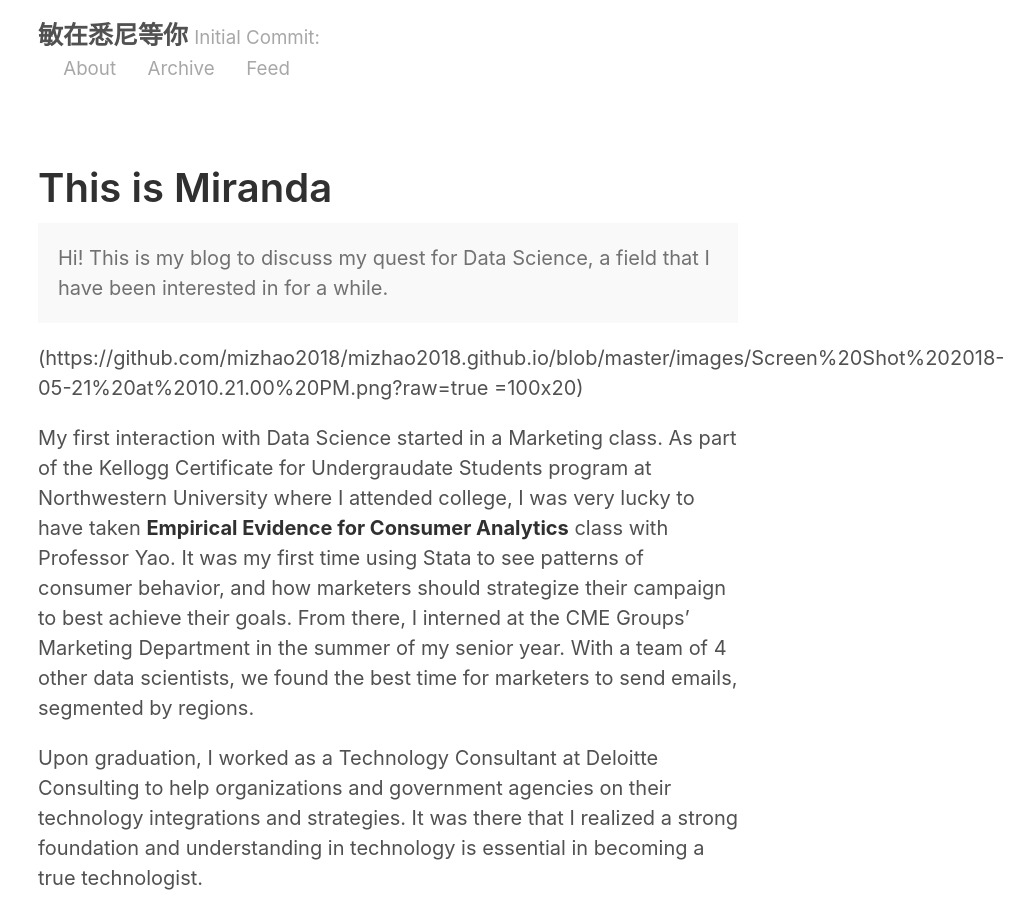
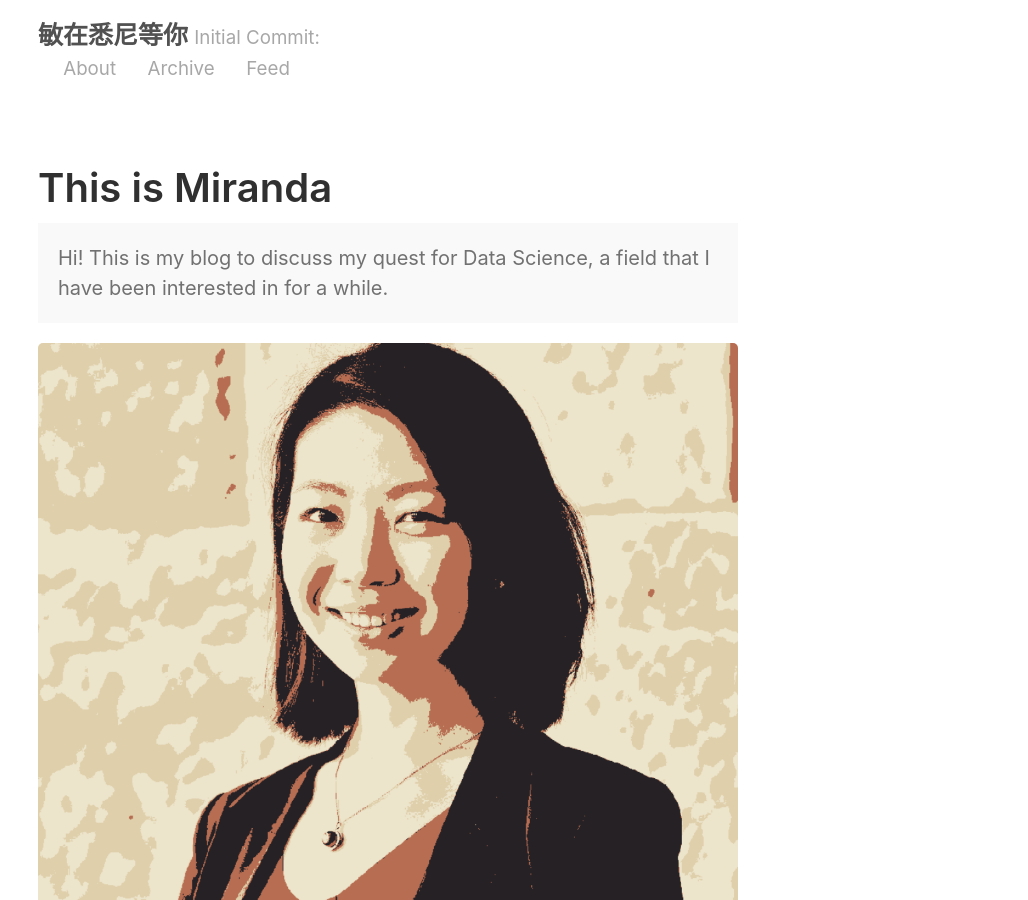
Before and after one commit to mizhao2018/mizhao2018.github.io, a Jekyll site: the page built from about.md, in a window 1280 px wide and 900 px high. Shown: the whole window, without its empty margins (252-1280 px from the left). Built offline with Jekyll 4.4.1, drawn with Linux system fonts in a browser that asks for light colours.

Commit message:
Update about.md

```diff
--- a/about.md
+++ b/about.md
@@ -6,7 +6,7 @@ title: This is Miranda
 <p class="message">
   Hi! This is my blog to discuss my quest for Data Science, a field that I have been interested in for a while.
 </p>
-(https://github.com/mizhao2018/mizhao2018.github.io/blob/master/images/Screen%20Shot%202018-05-21%20at%2010.21.00%20PM.png?raw=true =100x20)
+![](https://github.com/mizhao2018/mizhao2018.github.io/blob/master/images/Screen%20Shot%202018-05-21%20at%2010.21.00%20PM.png?raw=true =100x20)
 
 My first interaction with Data Science started in a Marketing class. As part of the Kellogg Certificate for Undergraudate Students program at Northwestern University where I attended college, I was very lucky to have taken **Empirical Evidence for Consumer Analytics** class with Professor Yao. It was my first time using Stata to see patterns of consumer behavior, and how marketers should strategize their campaign to best achieve their goals. From there, I interned at the CME Groups' Marketing Department in the summer of my senior year. With a team of 4 other data scientists, we found the best time for marketers to send emails, segmented by regions.
 
```
